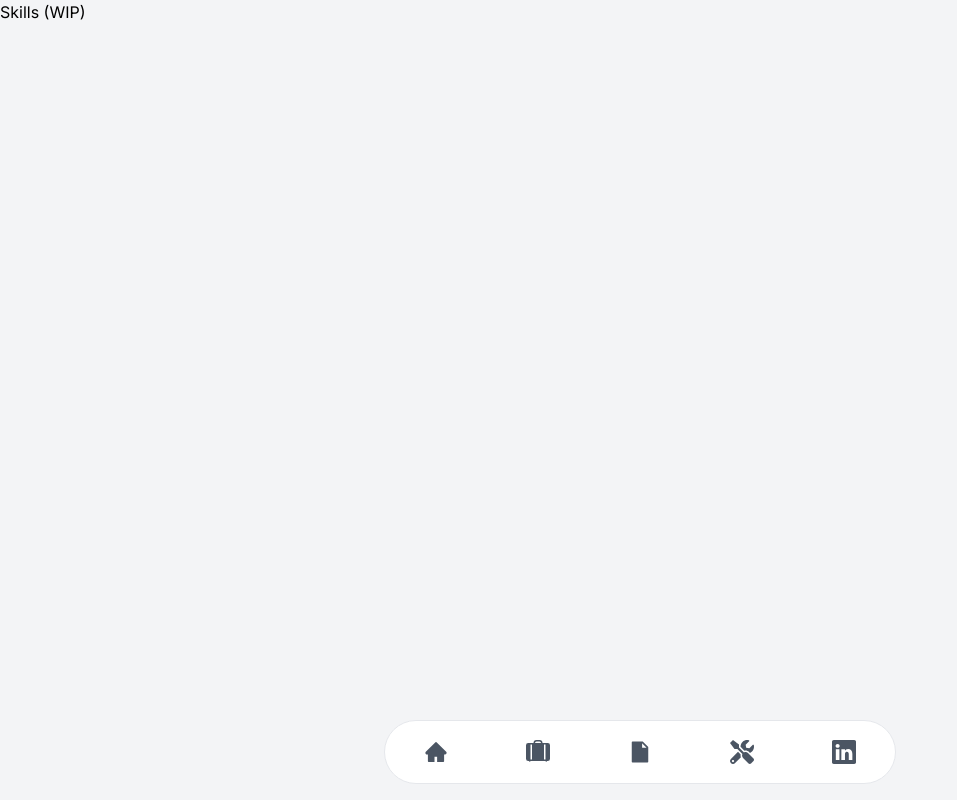
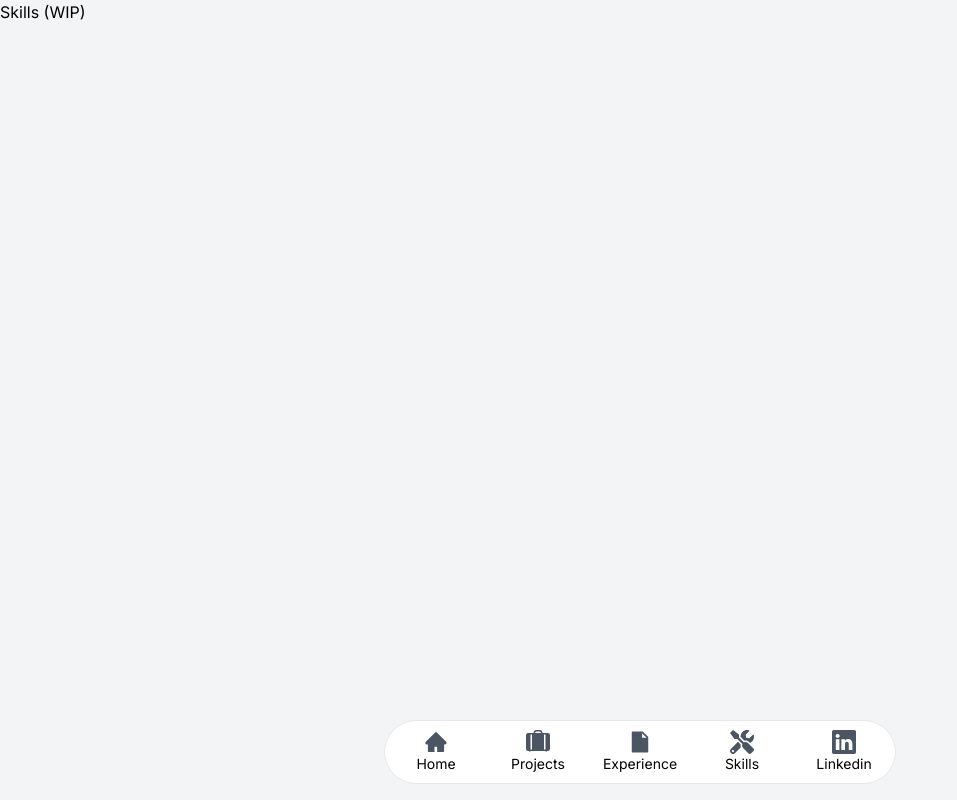
Before and after one commit to ErickLlerenas/portfolio, a Next.js app: page /skills in a window 1280 px wide. Shown: the whole page, without its empty margins (0-957 px from the left). Built offline with nearby package versions, Linux system fonts and the light colour scheme.

Commit message:
add navbar labels

```diff
--- a/components/bottomNavigationBar.tsx
+++ b/components/bottomNavigationBar.tsx
@@ -62,7 +62,7 @@ function NavigationItem({
         }
       >
         <Icon className="text-2xl text-gray-600" />
-        <span className="sr-only">{title}</span>
+        <span className="text-sm">{title}</span>
       </Link>
       <div
         id={title}
```
